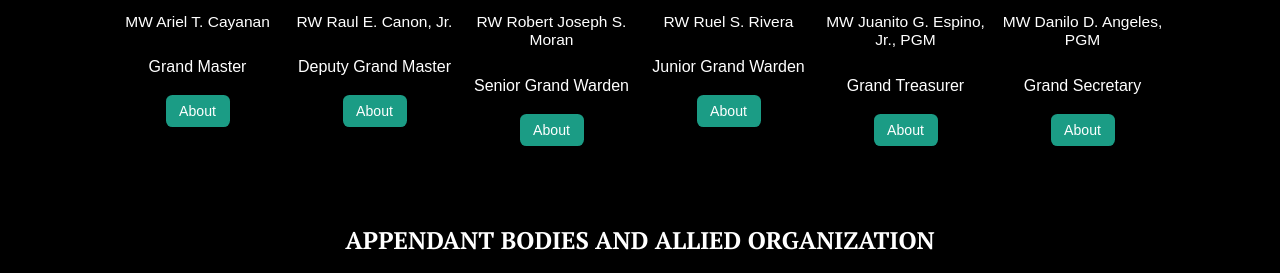
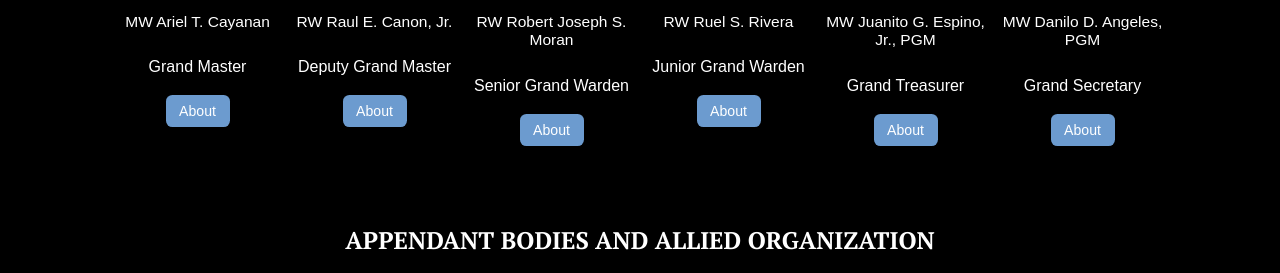
Before and after one commit to IssacDumangas/OJT, a plain HTML site: page index.html in a window 1280 px wide. Shown: the part 2296-2569 px from the top of the page. Drawn offline with nearby package versions, Linux system fonts and the light colour scheme; a web font is replaced by a local one.

Commit message:
Update index.css

```diff
--- a/index.css
+++ b/index.css
@@ -649,7 +649,7 @@ a {
 }
 
 .btn-about {
-  background-color: var(--color-success);
+  background-color: var(--color-primary);
   color: var(--color-whites);
   height: 2rem;
   width: 4rem;
```
